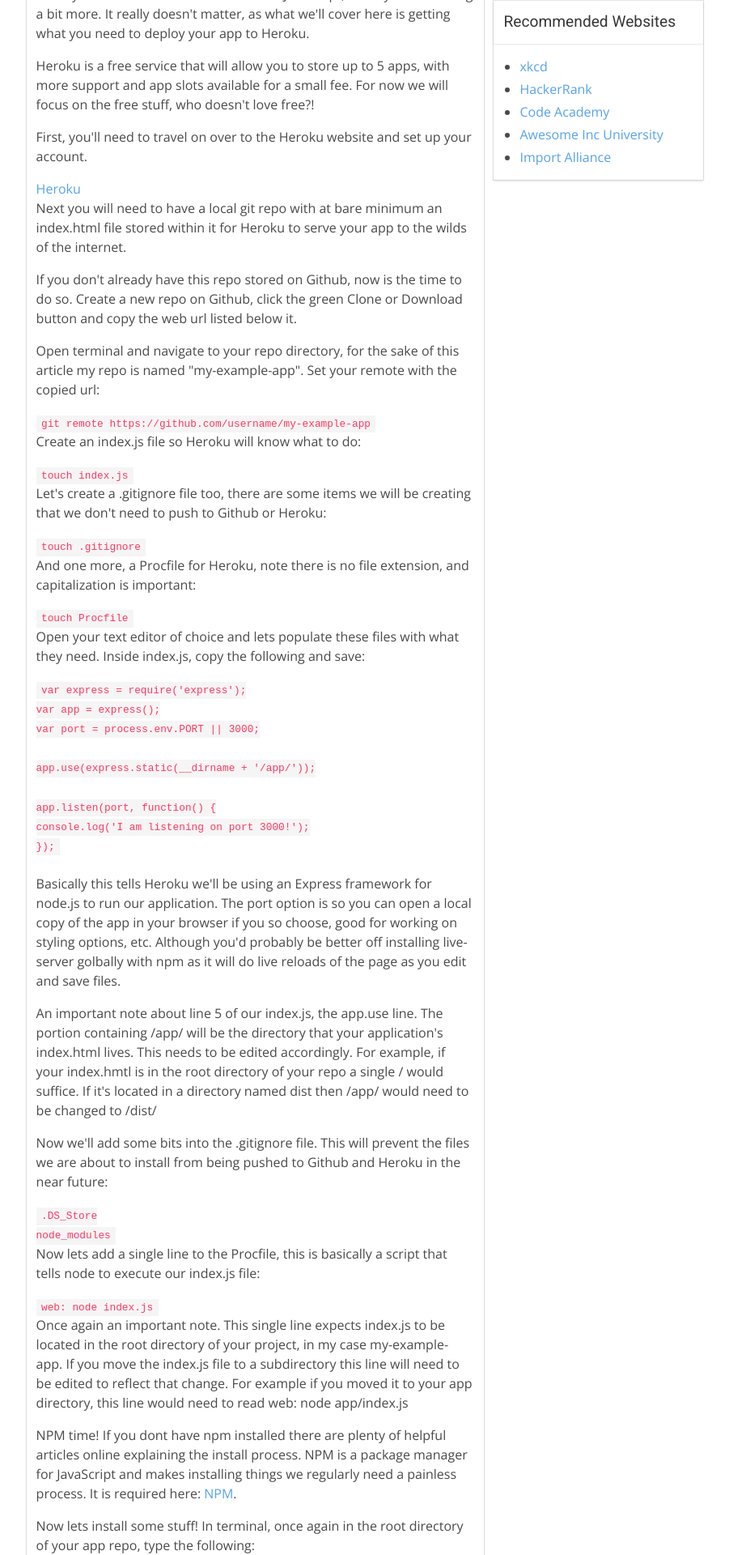
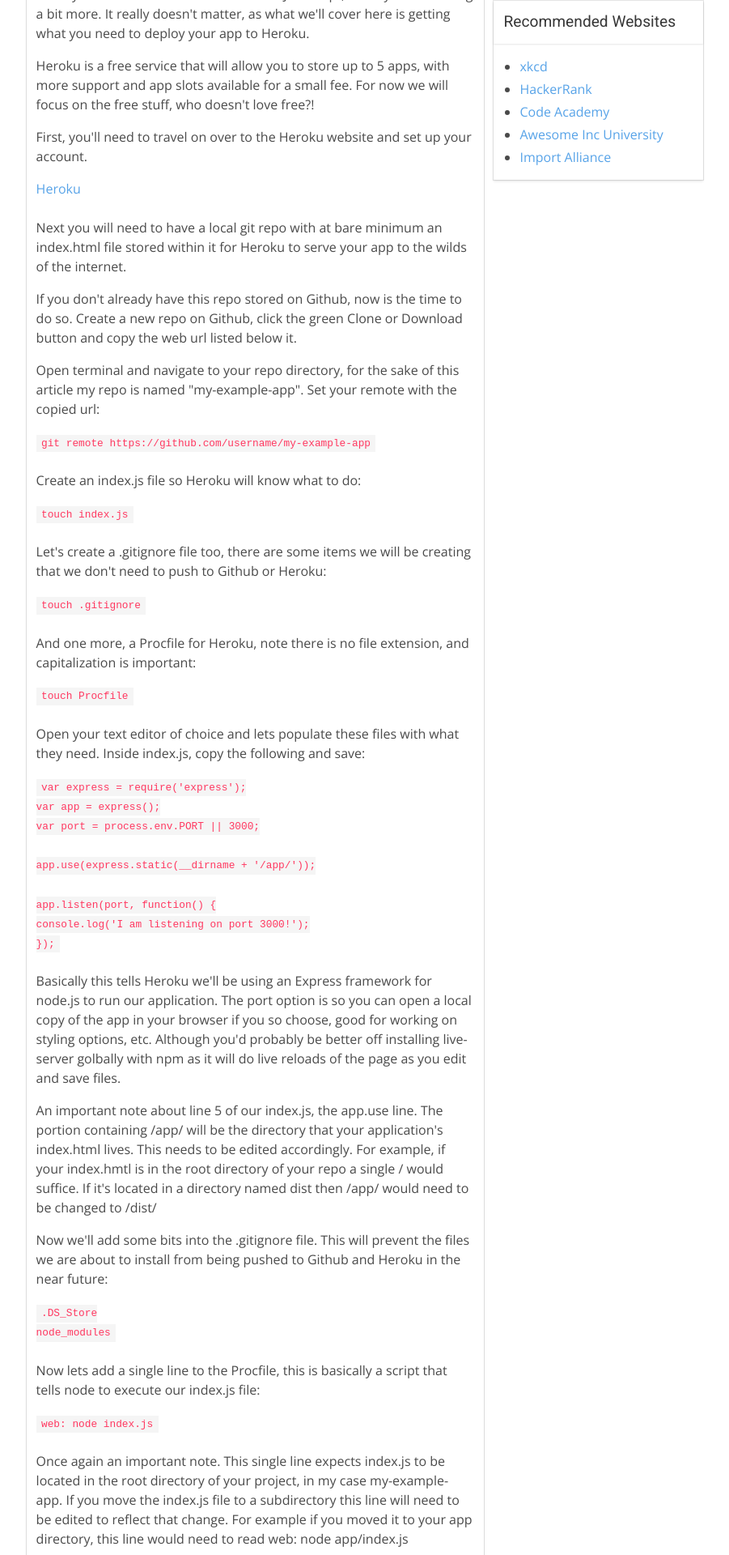
Before and after one commit to joncgrubb/joncgrubb.github.io, a Jekyll site: the page built from _posts/2017-09-27-Using-Heroku-to-Host-Your-Apps.html, in a window 1280 px wide. Shown: the part 430-2350 px from the top of the page at 81% size, without its empty margins (183-1084 px from the left). Built offline with Jekyll 4.4.1, drawn with Linux system fonts in a browser that asks for light colours; comment, search, counter and statistics services are not loaded.

Commit message:
more styling for post layout

```diff
--- a/_posts/2017-09-27-Using-Heroku-to-Host-Your-Apps.html
+++ b/_posts/2017-09-27-Using-Heroku-to-Host-Your-Apps.html
@@ -23,9 +23,9 @@
 account.
 </p>
 <a href="https://www.heroku.com">Heroku</a>
-<br>
 <p>
 
+<br>
 Next you will need to have a local git repo with at bare minimum an index.html
 file stored within it for Heroku to serve your app to the wilds of the internet.
 </p>
@@ -41,28 +41,28 @@
 my repo is named "my-example-app". Set your remote with the copied url:
 </p>
 <code>git remote https://github.com/username/my-example-app</code>
-<br>
 <p>
 
+<br>
 Create an index.js file so Heroku will know what to do:
 </p>
 <code>touch index.js</code>
-<br>
 <p>
 
+<br>
 Let's create a .gitignore file too, there are some items we will be creating
 that we don't need to push to Github or Heroku:
 </p>
 <code>touch .gitignore</code>
-<br>
 <p>
 
+<br>
 And one more, a Procfile for Heroku, note there is no file extension, and capitalization is important:
 </p>
 <code>touch Procfile</code>
-<br>
 <p>
 
+<br>
 Open your text editor of choice and lets populate these files with what they need.
 Inside index.js, copy the following and save:
 </p>
@@ -75,11 +75,11 @@
 <br>
 app.listen(port, function() {<br>
 console.log('I am listening on port 3000!');<br>
-});<br>
+});
 </code>
-<br>
 <p>
 
+<br>
 Basically this tells Heroku we'll be using an Express framework for node.js to
 run our application. The port option is so you can open a local copy of the app
 in your browser if you so choose, good for working on styling options, etc. Although you'd probably be better off installing <bold>live-server</bold> golbally with <bold>npm</bold> as it will do live reloads of the page as you edit and save files.
@@ -96,15 +96,15 @@
 .DS_Store<br>
 node_modules
 </code>
-<br>
 <p>
 
+<br>
 Now lets add a single line to the Procfile, this is basically a script that tells node to execute our index.js file:
 </p>
 <code>web: node index.js</code>
-<br>
 <p>
 
+<br>
 Once again an important note. This single line expects index.js to be located in the root directory of your project, in my case <bold>my-example-app</bold>. If you move the index.js file to a subdirectory this line will need to be edited to reflect that change. For example if you moved it to your <bold>app</bold> directory, this line would need to read </bold>web: node app/index.js</bold>
 </p>
 <p>
@@ -116,16 +116,16 @@
 Now lets install some stuff! In terminal, once again in the root directory of your app repo, type the following:
 </p>
 <code>npm init</code>
-<br>
 <p>
 
+<br>
 Once started you will be asked to reply to some questions, you may skip them by hitting enter or answer them so your package.json that NPM creates has relevant information in it.
 Now that NPM is initialized, lets install express. Type the following in terminal:
 </p>
 <code>npm install express --save</code>
-<br>
 <p>
 
+<br>
 Time to once again hit the Heroku website. Under Personal Apps tab, click the <bold>New</bold> button. You'll be required to specify a name and choose a region. Names for Heroku apps are first come - first serve, so if prompted that the name is taken simply pick something else! This name will soon be part of the url used to access our deployed application!
 </p>
 <p>
@@ -136,17 +136,17 @@
 
 We're so close now! Just run your normal git commands to add, commit and push your added-to repo:
 </p>
-<code>git add .</code>
-<code>git commit -m "your commit message goes here"</code>
+<code>git add .<br></code>
+<code>git commit -m "your commit message goes here"<br></code>
 <code>git push origin master</code>
-<br>
 <p>
 
+<br>
 Now for the Heroku portion. Pushing to Heroku works almost exactly like pushing to Github, and is therefor extremely easy!
 </p>
 <code>git push heroku master</code>
-<br>
 <p>
 
+<br>
 That's it! You can watch as your application gets built and deployed in the terminal, and sans any build errors you are now on your way to a web app! If there are build errors, be sure to check the Logs section of your application on the Heroku site and note any build errors that may be present in Terminal for googling solutions.
 </p>
```
